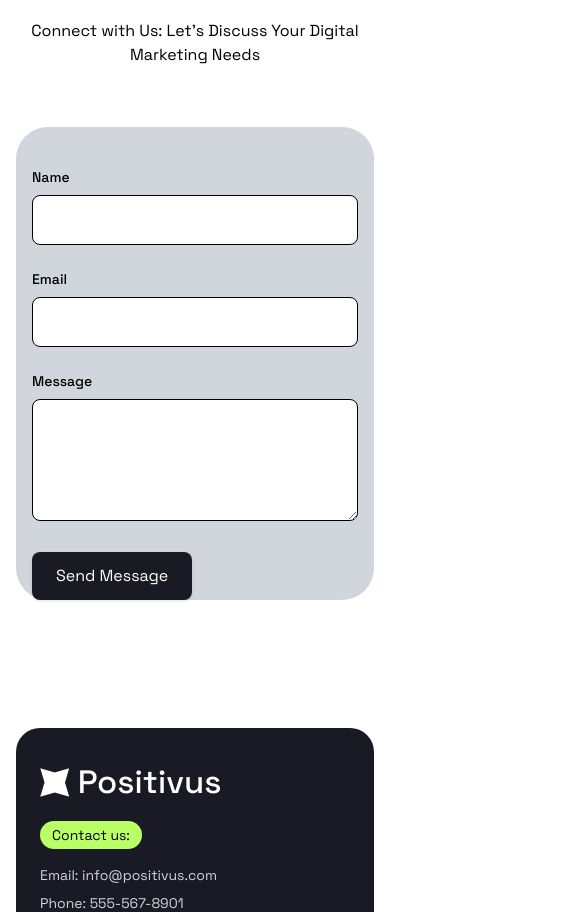
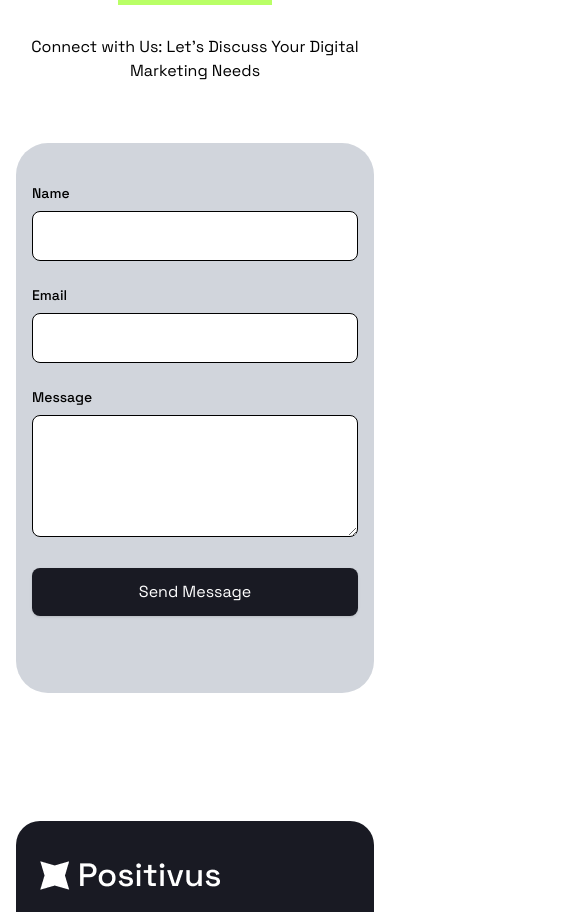
Before and after one commit to Tunybrainy/positivus-responsive-website, a React (Vite) app: page / in a window 390 px wide. Shown: the part 7760-8672 px from the top of the page, 585 px wide, since content can reach past the window. Built offline with nearby package versions, Linux system fonts and the light colour scheme; a web font is replaced by a local one.

Commit message:
final homepage edit

```diff
--- a/src/App.jsx
+++ b/src/App.jsx
@@ -22,8 +22,8 @@ function App() {
 
   return (
     <Router>
-      <div className="container mx-auto ">
-        <Navbar />
+      <div className="container mt-5 mx-auto ">
+        <Navbar  />
 
         <Routes>
           <Route path="/" element={<Home />} />
--- a/src/components/Contact.jsx
+++ b/src/components/Contact.jsx
@@ -21,8 +21,8 @@ function ContactUs() {
       </div>
 
       {/* Contact Form Wrapper */}
-      <div data-aos="fade-up-right" className="mt-5 bg-gray-300  rounded-4xl w-full min-h-[400px] xl:min-h-[600px]">
-        <div className="max-w-7xl mx-auto  h-full flex flex-col lg:flex-row items-center justify-center px-4 sm:px-6">
+      <div data-aos="fade-up-right" className="mt-5 bg-gray-300  rounded-4xl w-full min-h-[550px] xl:min-h-[600px]">
+        <div className="max-w-7xl mx-auto   flex flex-col lg:flex-row items-center justify-center px-4 sm:px-6">
 
           {/* Form */}
           <form
@@ -60,10 +60,10 @@ function ContactUs() {
               />
             </div>
 
-            <div className="md:col-span-2">
+            <div className="md:col-span-2 ">
               <button
                 type="submit"
-                className="px-6 py-3 bg-brand-dark text-white rounded-lg shadow hover:bg-brand-green transition"
+                className="px-6 py-3 bg-brand-dark max-sm:w-full text-white rounded-lg shadow hover:bg-brand-green transition"
               >
                 Send Message
               </button>
--- a/src/components/Footer.jsx
+++ b/src/components/Footer.jsx
@@ -41,7 +41,8 @@ function Footer() {
               <li className="hover:text-white cursor-pointer">Pricing</li>
               <li className="hover:text-white cursor-pointer">Blog</li>
             </ul>
-            <div className="mt-10 bg-white/5 w-[600px] rounded-xl p-4 flex flex-col sm:flex-row gap-3">
+            <div className="mt-10 bg-white/5 xl:w-[600px] w-[250x]
+             rounded-xl p-4 flex flex-col sm:flex-row gap-3">
               <input
                 type="email"
                 placeholder="Email"
--- a/src/components/Navbar.jsx
+++ b/src/components/Navbar.jsx
@@ -7,7 +7,7 @@ function Navbar() {
   const [isOpen, setIsOpen] = useState(false);
 
   return (
-    <div className="flex h-10 m-1 max-w-full items-center p-4 bg-white text-white">
+    <div className="flex h-10 m-1  max-w-full items-center p-4 bg-white text-white">
       {/* Logo */}
      <Link to="/" className="flex items-center gap-2">
         <img
@@ -19,7 +19,7 @@ function Navbar() {
 
 
       {/* Desktop nav */}
-      <nav className="hidden lg:flex ml-auto flex-row">
+      <nav className="hidden lg:flex ml-auto  flex-row">
         <Link className="mx-5 font-bold text-brand-dark" to="/" >Home</Link>
         <Link className="mx-5 font-bold text-brand-dark" to="/about-us" >About us</Link>
         <Link className="mx-5 font-bold text-brand-dark" to="usecases" >Work with Us</Link>
@@ -46,7 +46,7 @@ function Navbar() {
 
      {/* Mobile Dropdown */}
       {isOpen && (
-        <div className="absolute top-16 left-0 mt-5 w-full bg-white text-black flex flex-col items-center space-y-4 p-4 shadow-md lg:hidden z-50">
+        <div className="absolute top-16 left-0 mt-1 w-full bg-white text-black flex flex-col items-center space-y-4 p-4 shadow-md lg:hidden z-50">
           <Link to="/" onClick={() => setIsOpen(false)}>
             Home
           </Link>
```
